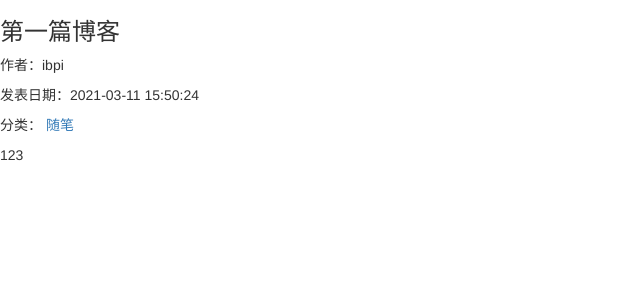
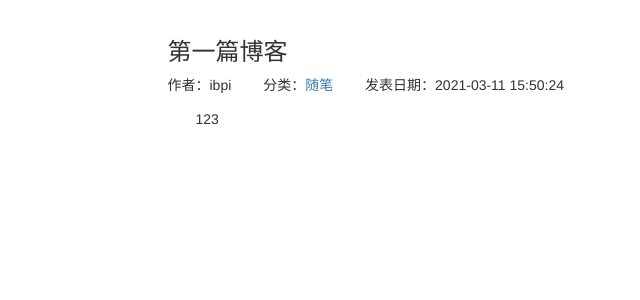
Before and after one commit to ibpi/dj_myblog, a Django app: page /blog/1 in a window 1280 px wide. Shown: the part 51-351 px from the top of the page, without its empty margins (0-640 px from the left). Run offline with Django 3.2, Linux system fonts and the light colour scheme; data comes from the database, SQL or seed files in the repository; some libraries are stand-ins or nearby versions.

Commit message:
add blog.css

```diff
--- /dev/null
+++ b/blog/static/blog/blog.css
@@ -0,0 +1,25 @@
+ul.blog-types{
+    list-style-type: none;
+}
+div.blog:not(:last-child){
+    margin-bottom: 2em;
+    padding-bottom: 1em;
+    border-bottom: 1px solid #eee;
+}
+div.blog h3{
+    margin-top: 0.5em;
+}
+div.blog p.blog-info{
+    margin-bottom: 0;
+}
+ul.blog-info-description{
+    list-style-type: none;
+    margin-bottom: 1em;
+}
+ul.blog-info-description li{
+    display: inline-block;
+    margin-right: 2em;
+}
+div.blog-content{
+    text-indent: 2em;
+}
--- a/blog/templates/blog_detail.html
+++ b/blog/templates/blog_detail.html
@@ -6,13 +6,23 @@
 
 {% block nav_blog_active %}active{% endblock %}
 
+{% load staticfiles %}
+{%block header_extends %}
+    <link rel="stylesheet" href="{% static 'blog/blog.css' %}">
+{% endblock %}
+
 {% block content%}
-<h3>{{blog.title}}</h3>
-<p>作者：{{blog.author}}</p>
-<p>发表日期：{{blog.created_time|date:"Y-m-d H:i:s"}}</p>
-<p>分类：<a href="{% url 'blogs_with_type' blog.blog_type.pk %}">
-        {{ blog.blog_type }}
-    </a>
-</p>
-<p>{{blog.content}}</p>
+    <div class="container">
+        <div class="row">
+            <div class="col-xs-10 col-xs-offset-1">
+                <h3>{{blog.title}}</h3>
+                <ul class="blog-info-description">
+                    <li>作者：{{blog.author}}</li>
+                    <li>分类：<a href="{% url 'blogs_with_type' blog.blog_type.pk %}">{{ blog.blog_type }}</a></li>
+                    <li>发表日期：{{blog.created_time|date:"Y-m-d H:i:s"}}</li>
+                </ul>
+                <div class="blog-content">{{blog.content}}</div>
+            </div>
+        </div>
+    </div>
 {% endblock %}
--- a/blog/views.py
+++ b/blog/views.py
@@ -7,6 +7,7 @@ from .models import Blog, BlogType
 def blog_list(request):
     context = {}
     context['blogs'] = Blog.objects.all()
+    context['blog_types'] = BlogType.objects.all()
     return render_to_response('blog_list.html', context)
 
 
@@ -19,6 +20,7 @@ def blog_detail(request, blog_pk):
 def blogs_with_type(request, blog_type_pk):
     context = {}
     blog_type = get_object_or_404(BlogType, pk=blog_type_pk)
+    context['blog_type'] = blog_type
     context['blogs'] = Blog.objects.filter(blog_type=blog_type)
-    context['blog_type']=blog_type
+    context['blog_types'] = BlogType.objects.all()
     return render_to_response('blogs_with_type.html', context)
```
Also changed, not shown: blog/templates/blog_list.html (+48 -9 lines), blog/templates/blogs_with_type.html (+4 -14 lines).
